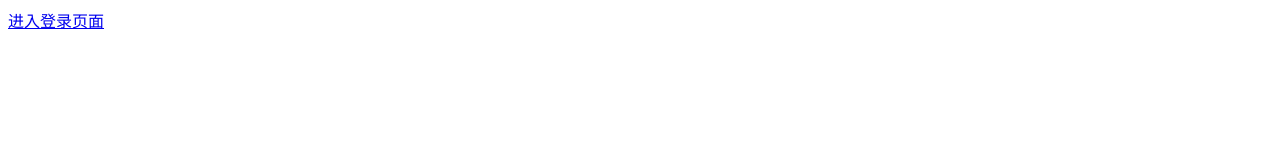
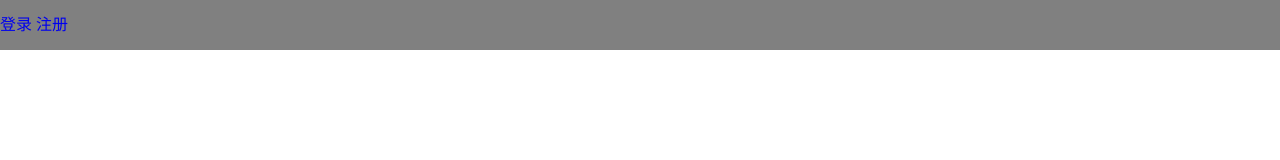
Before and after one commit to QiuXue208/loginAndRegister, a plain HTML site: page index.html in a window 1280 px wide. Drawn offline with Linux system fonts and the light colour scheme.

Commit message:
修改主页样式

```diff
--- a/index.html
+++ b/index.html
@@ -5,8 +5,28 @@
     <meta name="viewport" content="width=device-width, initial-scale=1.0">
     <meta http-equiv="X-UA-Compatible" content="ie=edge">
     <title>主页</title>
+    <style>
+        *{
+            margin:0;
+            padding:0;
+            overflow:hidden;
+        }
+        nav{
+            background:grey;
+            min-height:50px;
+        }
+        a{
+          text-decoration:none;
+          line-height:50px;
+          height:50px;
+        }
+    </style>
 </head>
 <body>
-    <a href="./sign_up">进入登录页面</a>
+    <nav>
+       <a href="./sign_in">登录</a>
+       <a href="./sign_up">注册</a>
+    </nav>
+
 </body>
 </html>
```
